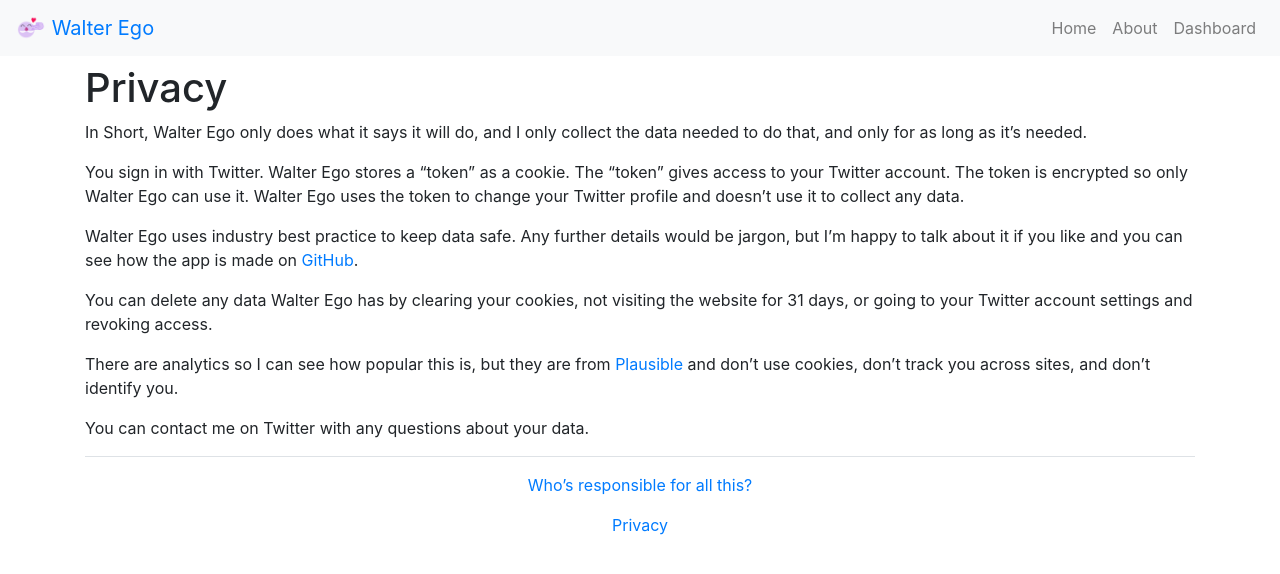
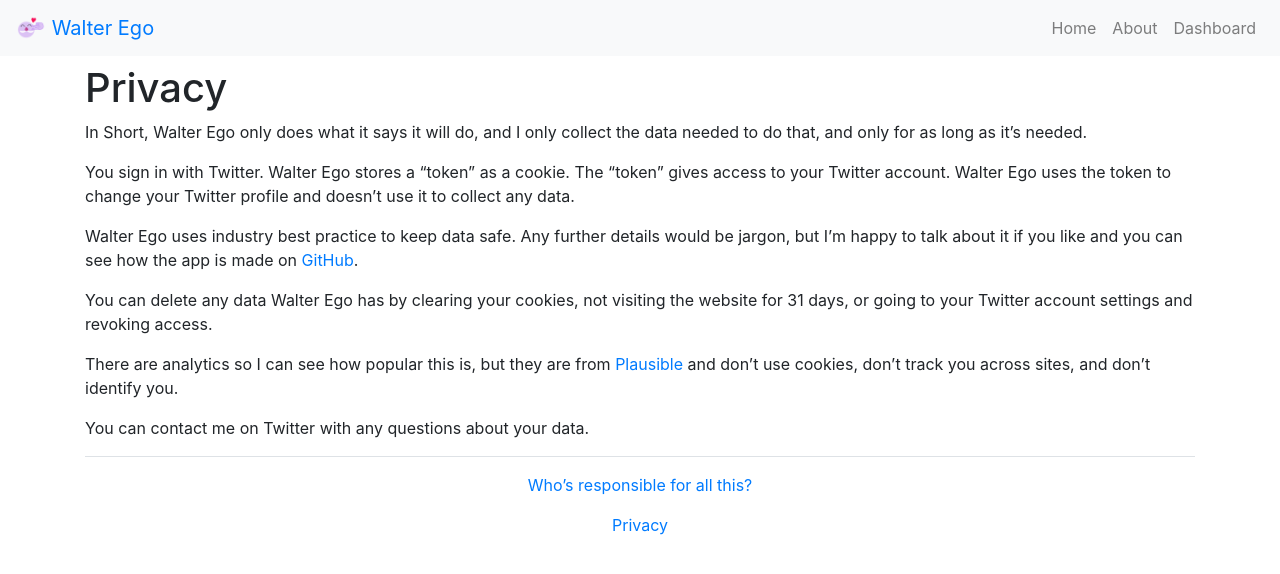
Before and after one commit to fffergal/walterego, a Next.js app: page /privacy in a window 1280 px wide. Shown: the top 574 px of the page. Built offline with nearby package versions, Linux system fonts and the light colour scheme.

Commit message:
Remove bit about encryption in privacy
My mistake, Flask sessions are signed not encrypted.

```diff
--- a/pages/privacy.jsx
+++ b/pages/privacy.jsx
@@ -11,9 +11,8 @@ export default function Privacy() {
       </p>
       <p>
         You sign in with Twitter. Walter Ego stores a “token” as a cookie. The
-        “token” gives access to your Twitter account. The token is encrypted so
-        only Walter Ego can use it. Walter Ego uses the token to change your
-        Twitter profile and doesn’t use it to collect any data.
+        “token” gives access to your Twitter account. Walter Ego uses the token
+        to change your Twitter profile and doesn’t use it to collect any data.
       </p>
       <p>
         Walter Ego uses industry best practice to keep data safe. Any further
```
